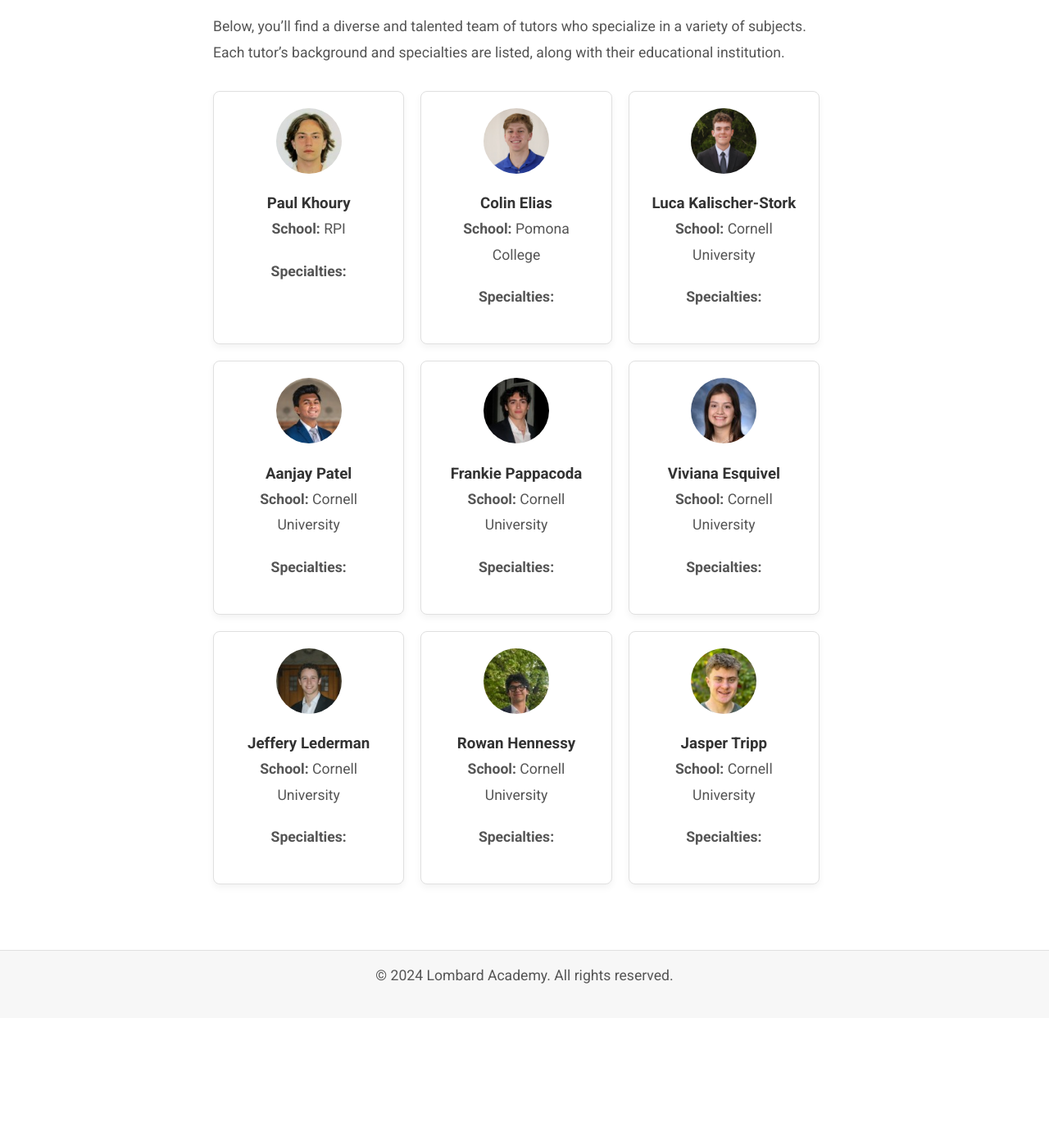
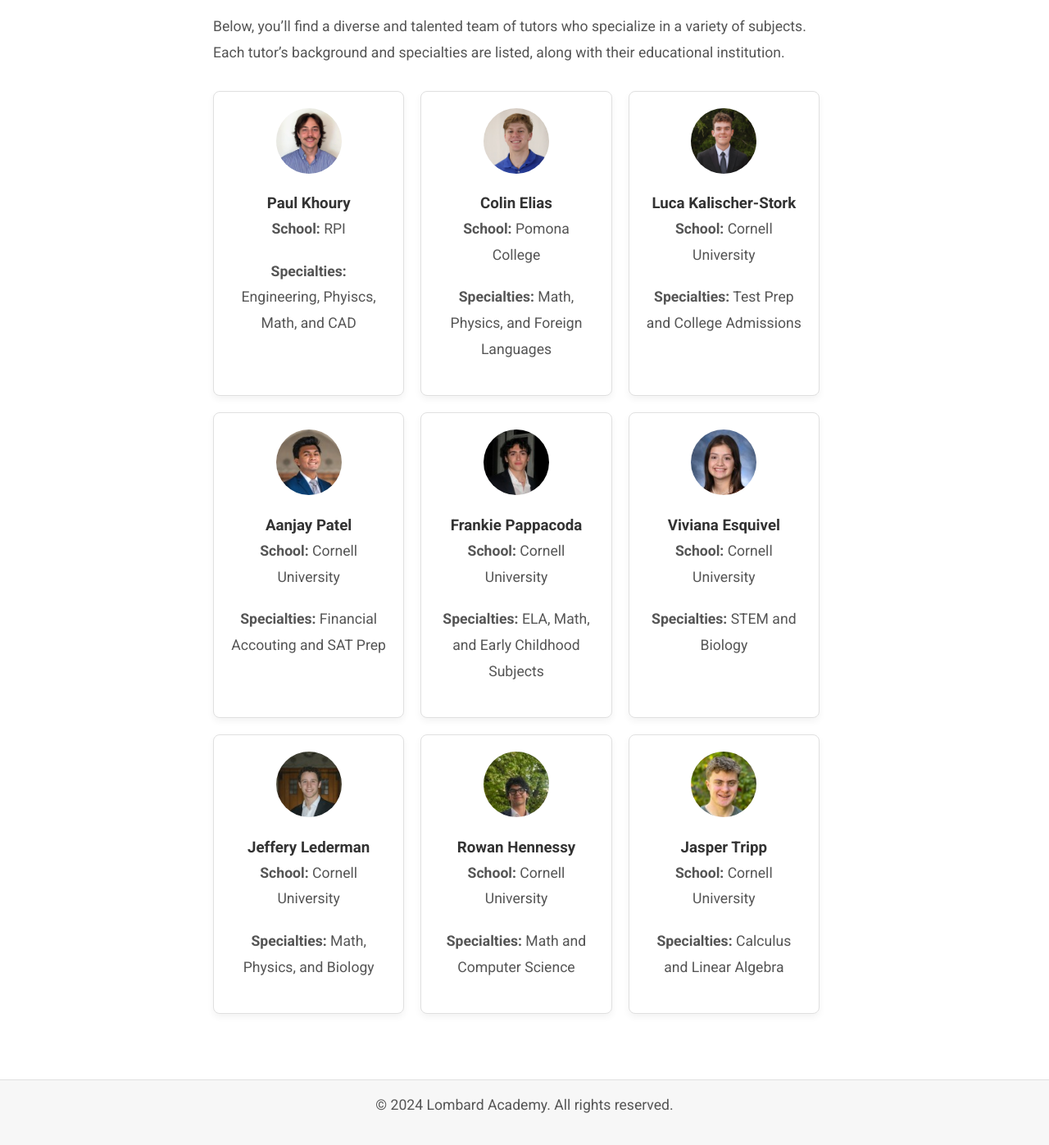
Before and after one commit to nicholasl25/lombardacademy, a Jekyll site: the page built from about.md, in a window 1280 px wide and 1400 px high, scrolled down 835 px. Shown: the top 1397 px of the window at 82% size. Built offline with Jekyll 4.4.1, drawn with Linux system fonts in a browser that asks for light colours; before the commit the page ends 2077 px from its top, so only the background shows below that.

Commit message:
Updated tutor's information

```diff
--- a/_data/tutors.yml
+++ b/_data/tutors.yml
@@ -1,53 +1,53 @@
 - name: Paul Khoury
-  image: /assets/images/tutors/paul.jpeg
+  image: /assets/images/tutors/paul2.jpeg
   school: RPI
-  specialties:
+  specialties: Engineering, Phyiscs, Math, and CAD
   bio:
 
 - name: Colin Elias
   image: /assets/images/tutors/colin.jpeg
   school: Pomona College
-  specialties:
+  specialties: Math, Physics, and Foreign Languages
   bio:
 
 - name: Luca Kalischer-Stork
   image: /assets/images/tutors/luca.jpeg
   school: Cornell University
-  specialties:
+  specialties: Test Prep and College Admissions
   bio:
 
 - name: Aanjay Patel
   image: /assets/images/tutors/aanjay.jpeg
   school: Cornell University
-  specialties:
+  specialties: Financial Accouting and SAT Prep
   bio:
 
 - name: Frankie Pappacoda
   image: /assets/images/tutors/frankie.jpeg
   school: Cornell University
-  specialties:
+  specialties: ELA, Math, and Early Childhood Subjects
   bio:
 
 - name: Viviana Esquivel
   image: /assets/images/tutors/viviana.jpeg
   school: Cornell University
-  specialties:
+  specialties: STEM and Biology
   bio:
 
 - name: Jeffery Lederman
   image: /assets/images/tutors/jeffrey.jpeg
   school: Cornell University
-  specialties:
+  specialties: Math, Physics, and Biology
   bio:
 
 - name: Rowan Hennessy
   image: /assets/images/tutors/rowan.jpeg
   school: Cornell University
-  specialties:
+  specialties: Math and Computer Science
   bio:
 
 - name: Jasper Tripp
   image: /assets/images/tutors/jasper.jpeg
   school: Cornell University
-  specialties:
+  specialties: Calculus and Linear Algebra
   bio:
```
Also changed, not shown: assets/images/tutors/paul2.jpeg (added).
